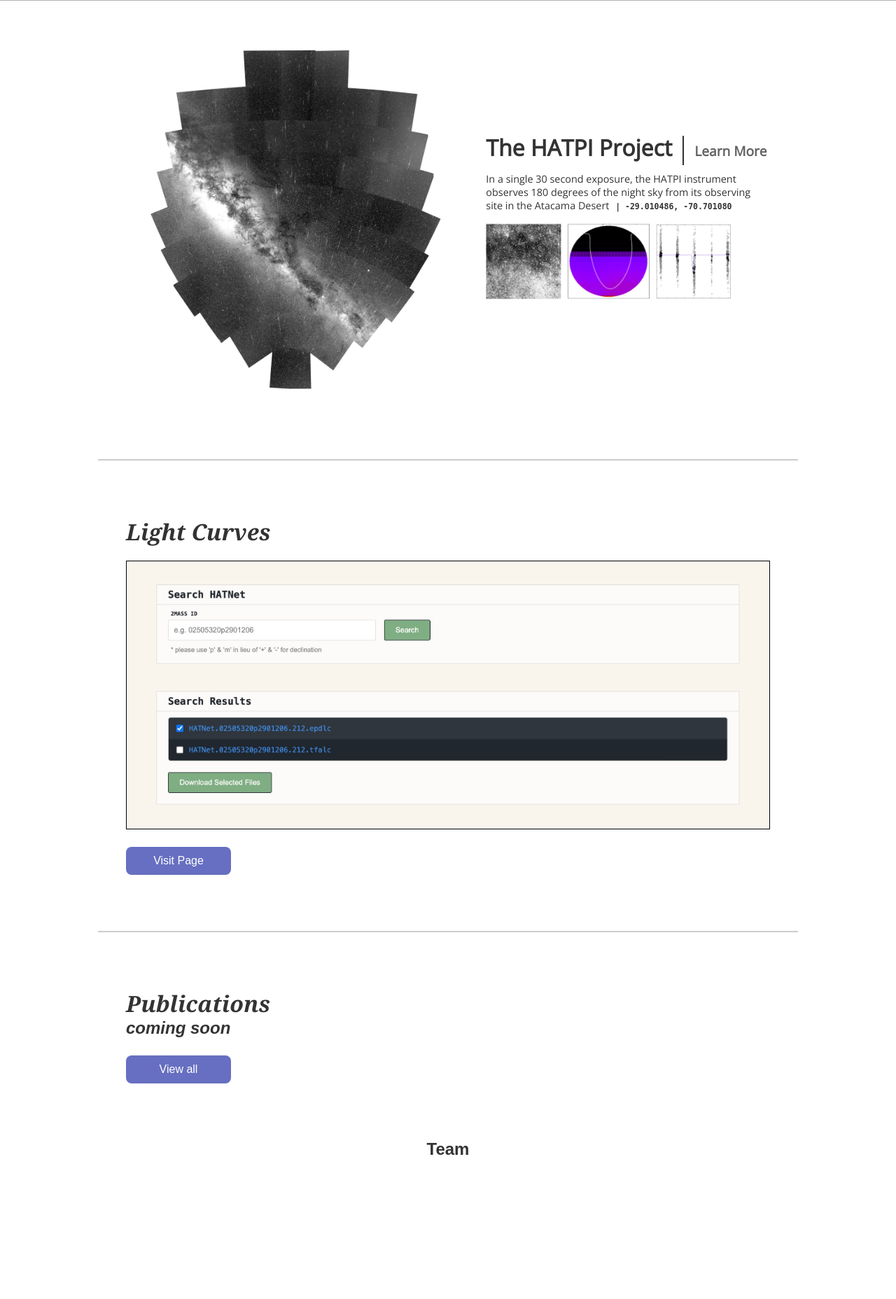
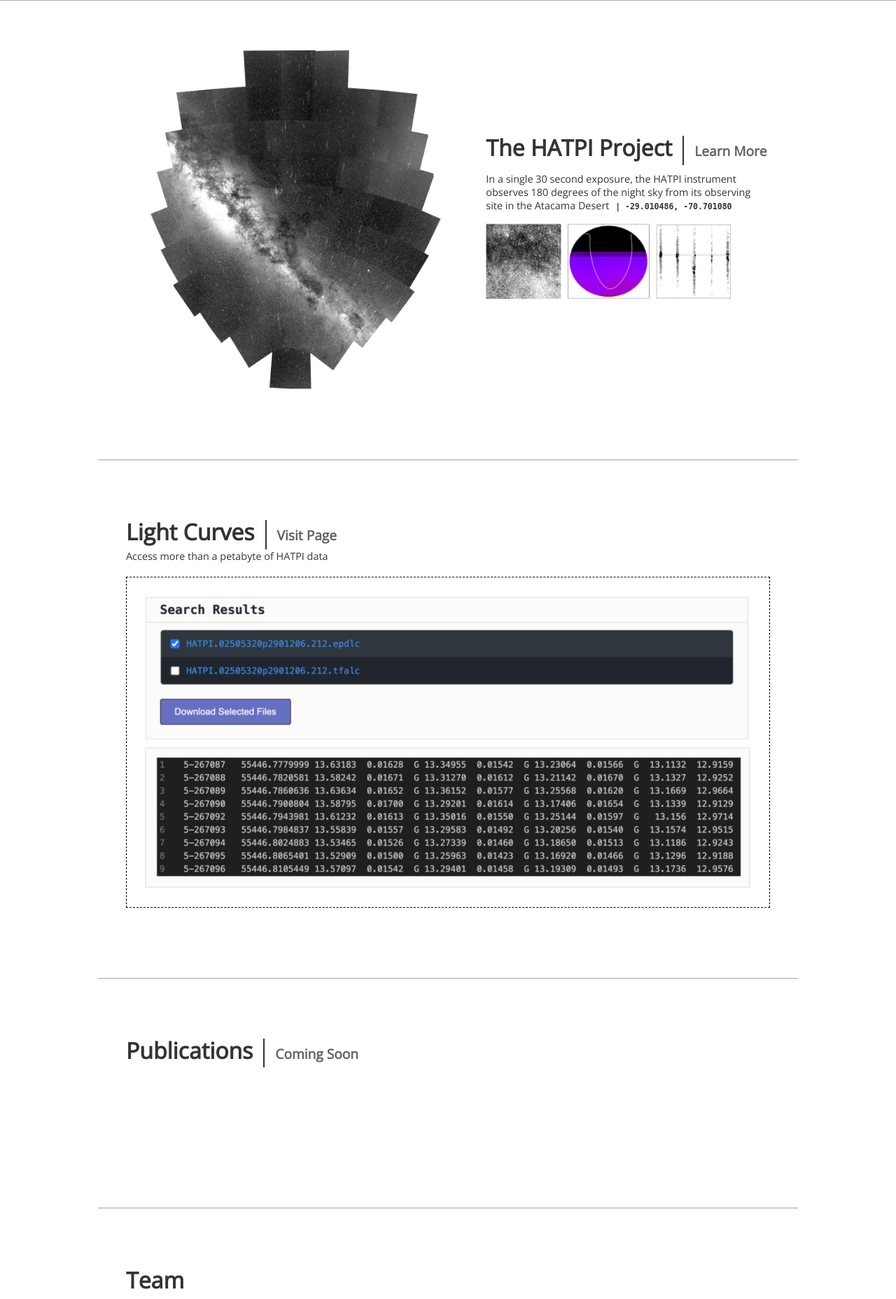
Before and after one commit to antkeyes/hatpi.org, a Python web app: template templates/index.html in a window 1280 px wide. Shown: the part 779-2635 px from the top of the page at 70% size. Before the commit the page ends 2429 px from the top, so only its background shows below. Run offline with Jinja, Linux system fonts and the light colour scheme; the template is opened without the code that fills it, so the values that code supplies are empty.

Commit message:
light curves section redone

```diff
--- a/static/styles.css
+++ b/static/styles.css
@@ -125,7 +125,7 @@
     color: #333; /* text color */
     font-family: Arial, Helvetica, sans-serif;
     text-align: center;
-    margin-top: 20px; space below the navbar
+    margin-top: 20px;
 }
 
 /* full-width image styling (instrument at night) */
@@ -167,16 +167,18 @@
 
 /* font for slogan text */
 .text-column h1, .text-column p {
-    font-family: Arial, Helvetica, sans-serif;
+    font-family: 'Open Sans', sans-serif;
 }
 
 .text-column h1 {
     font-size: 4em; /* make HATPI title large */
+    font-weight: 600;
 }
 
 .text-column p {
     font-size: 1.3em;
     color: #FFFFFF;
+    font-weight: 200;
 }
 
 
@@ -288,8 +290,14 @@
 
 #light-curves h1 {
     font-size: 2em;
-    font-family: Georgia, 'Times New Roman', Times, serif;
-    font-style: italic;
+    font-family: 'Open Sans', sans-serif;
+}
+
+#light-curves p {
+    font-size: .9em;
+    text-align: left !important;
+    font-family: 'Open Sans', sans-serif;
+    font-weight: 100;
 }
 
 .light-curves-image {
@@ -297,25 +305,16 @@
     max-width: 100%;
     height: auto;
     margin: 20px auto;
-    border: 1px solid black;
+    padding: 25px;
+    border: 1px dashed black;
 }
 
-.light-curves-button {
-    display: inline-block;
-    background-color: #666FC1; /* Button background color */
-    color: #FFFFFF;            /* Button text color */
-    text-decoration: none;     /* Remove underline */
-    text-align: center;        /* Center the text */
-    line-height: 40px;         /* Vertically center the text */
-    width: 150px;              /* Button width */
-    height: 40px;              /* Button height */
-    border-radius: 8px;       /* Rounded corners */
-    border: none;              /* No border initially */
-    font-family: Arial, Helvetica, sans-serif;
-    font-size: 1em;
-    margin-top: 25px;         /* Add space above/below, center horizontally */
-    display: block;            /* Ensure block layout for centering */
-    transition: all 0.3s ease; /* Smooth hover effect */
+.visit-page {
+    text-decoration: none;
+    font-weight: bold;
+    font-family: 'Open Sans', sans-serif;
+    color: #646464;
+    font-size: .6em;
 }
 
 .light-curves-button:hover {
@@ -328,42 +327,38 @@
     max-width: 1000px;
     margin: 0 auto;
     padding-top: 80px;
+    padding-bottom: 200px;
+    padding-left: 40px;
+    padding-right: 40px;
+    text-align: left;
+    border-bottom: 2px solid #ccc;
+}
+
+#publications h1 {
+    font-size: 2em;
+    font-family: 'Open Sans', sans-serif;
+}
+
+.coming-soon {
+    text-decoration: none;
+    font-weight: bold;
+    font-family: 'Open Sans', sans-serif;
+    color: #646464;
+    font-size: .6em;
+}
+
+#team {
+    max-width: 1000px;
+    margin: 0 auto;
+    padding-top: 80px;
     padding-bottom: 80px;
     padding-left: 40px;
     padding-right: 40px;
     text-align: left;
+    border-bottom: 2px solid #ccc;
 }
 
-#publications h1 {
-    font-family: Georgia, 'Times New Roman', Times, serif;
-    font-style: italic;
+#team h1 {
     font-size: 2em;
+    font-family: 'Open Sans', sans-serif;
 }
-
-#publications h2 {
-    font-style: italic;
-}
-
-.publications-button {
-    display: inline-block;
-    background-color: #666FC1; /* Button background color */
-    color: #FFFFFF;            /* Button text color */
-    text-decoration: none;     /* Remove underline */
-    text-align: center;        /* Center the text */
-    line-height: 40px;         /* Vertically center the text */
-    width: 150px;              /* Button width */
-    height: 40px;              /* Button height */
-    border-radius: 8px;       /* Rounded corners */
-    border: none;              /* No border initially */
-    font-family: Arial, Helvetica, sans-serif;
-    font-size: 1em;
-    margin-top: 25px;         /* Add space above/below, center horizontally */
-    display: block;            /* Ensure block layout for centering */
-    transition: all 0.3s ease; /* Smooth hover effect */
-}
-
-.publications-button:hover {
-    background-color: #555EB0; /* Slightly darker shade on hover */
-    border: 1px solid black;   /* Add a black border on hover */
-    color: #FFFFFF;            /* Keep text color white */
-}
--- a/templates/index.html
+++ b/templates/index.html
@@ -69,18 +69,16 @@
 
         <!-- light curves section on home page -->
         <section id="light-curves">
-            <h1>Light Curves</h1>
+            <h1>Light Curves<span class="vertical-pipe-h1"></span><a href="https://hatpi.org/light_curves" class="visit-page">Visit Page</a> </h1>
+            <p>Access more than a petabyte of HATPI data</p>
             <a href="https://hatpi.org/light_curves">
-                <img src="/static/images/light_curve_website.jpg" alt="Light curves website" class="light-curves-image">
+                <img src="/static/images/light_curves_page.png" alt="Light curves website" class="light-curves-image">
             </a>
-            <a href="https://hatpi.org/light_curves" class="light-curves-button">Visit Page</a>
         </section>
 
         <!-- publications section on home page -->
         <section id="publications">
-            <h1>Publications</h1>
-            <h2>coming soon</h2>
-            <a href="https://hatpi.org/publications" class="publications-button">View all</a>
+            <h1>Publications<span class="vertical-pipe-h1"></span><a href="https://hatpi.org/publications" class="coming-soon">Coming Soon</a> </h1>
         </section>
 
         <!-- team section on home page -->
```
Also changed, not shown: static/images/attila.png (added), static/images/gaspar.png (added), static/images/geert.jpg (added), static/images/joel.png (added), static/images/light_curves_page.png (added), static/images/zoli.png (added).
